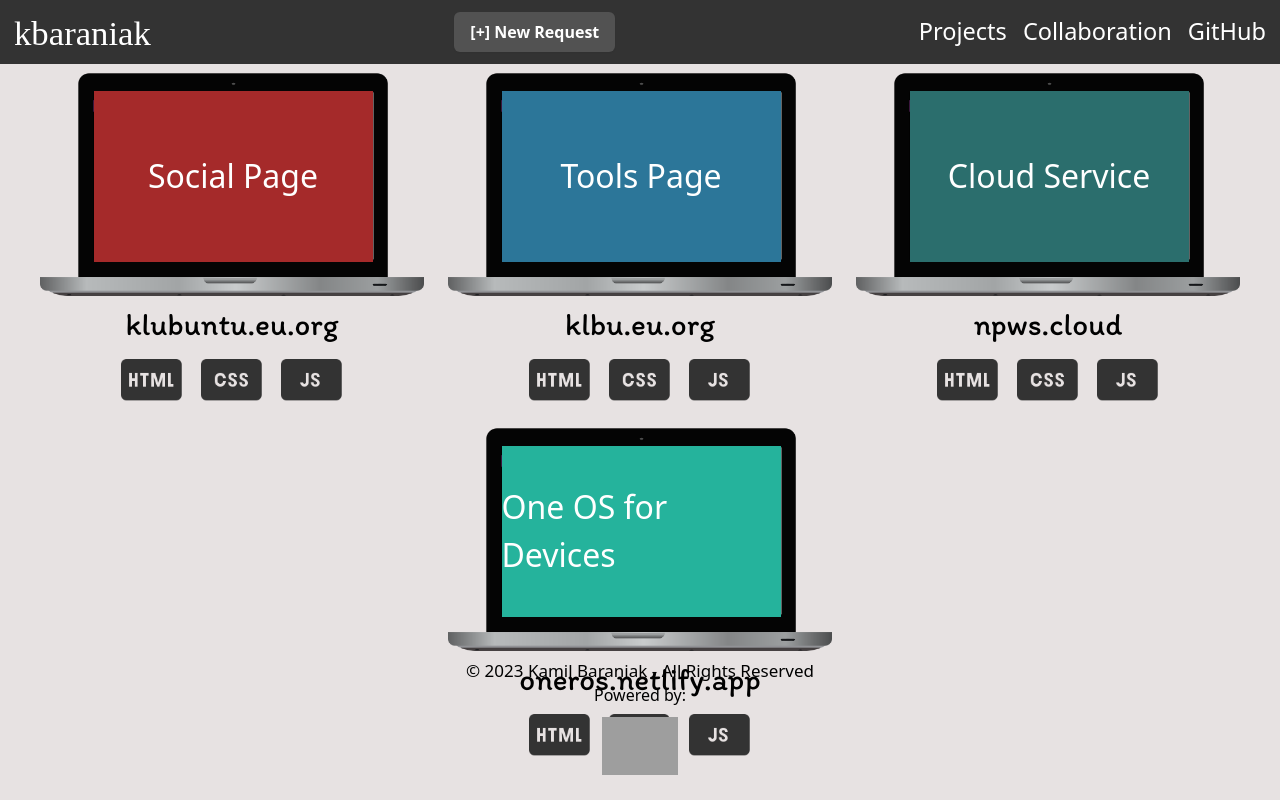
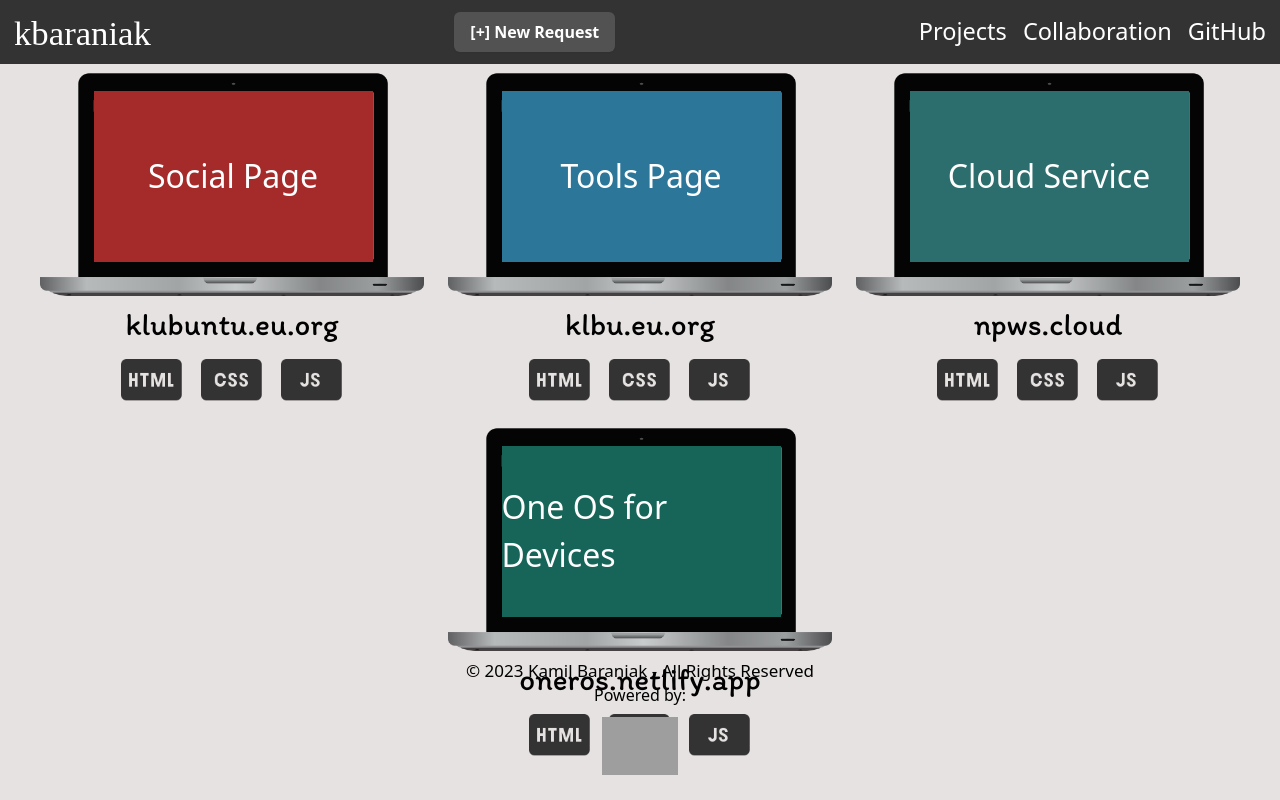
Before and after one commit to kbaraniak/my-portfolio, a Next.js app: page / in a window 1280 px wide. Built offline with nearby package versions, Linux system fonts and the light colour scheme; grey boxes are pictures that could not be loaded; a web font is replaced by a local one.

Commit message:
Update globals.css

```diff
--- a/app/styles/globals.css
+++ b/app/styles/globals.css
@@ -19,7 +19,7 @@
      color: white;
   }
   main #frame.oneros{
-     background-color: #176558;
+     background-color: #176558 !important;
   }
   main .badges div{
     filter: brightness(0.2);
```
